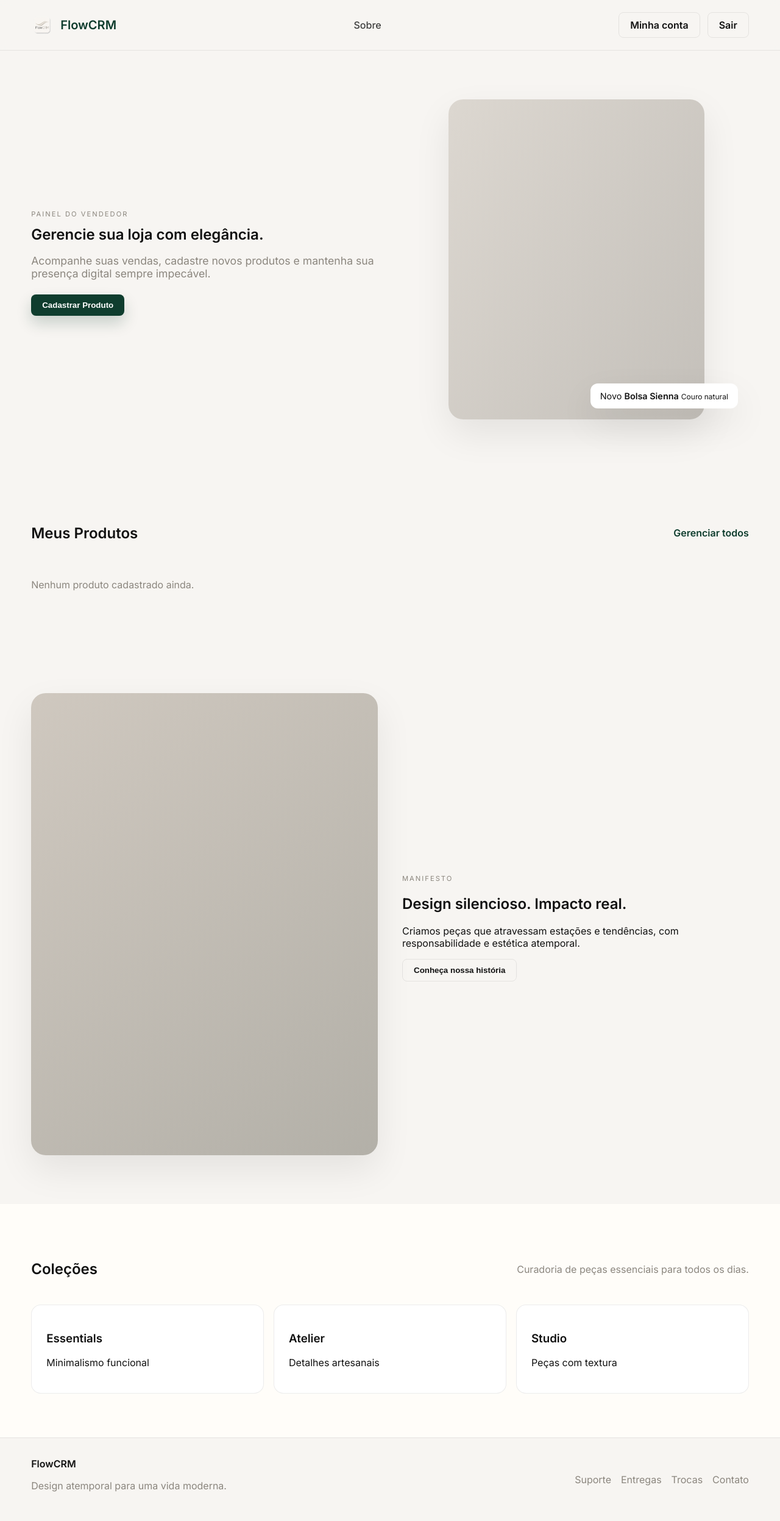
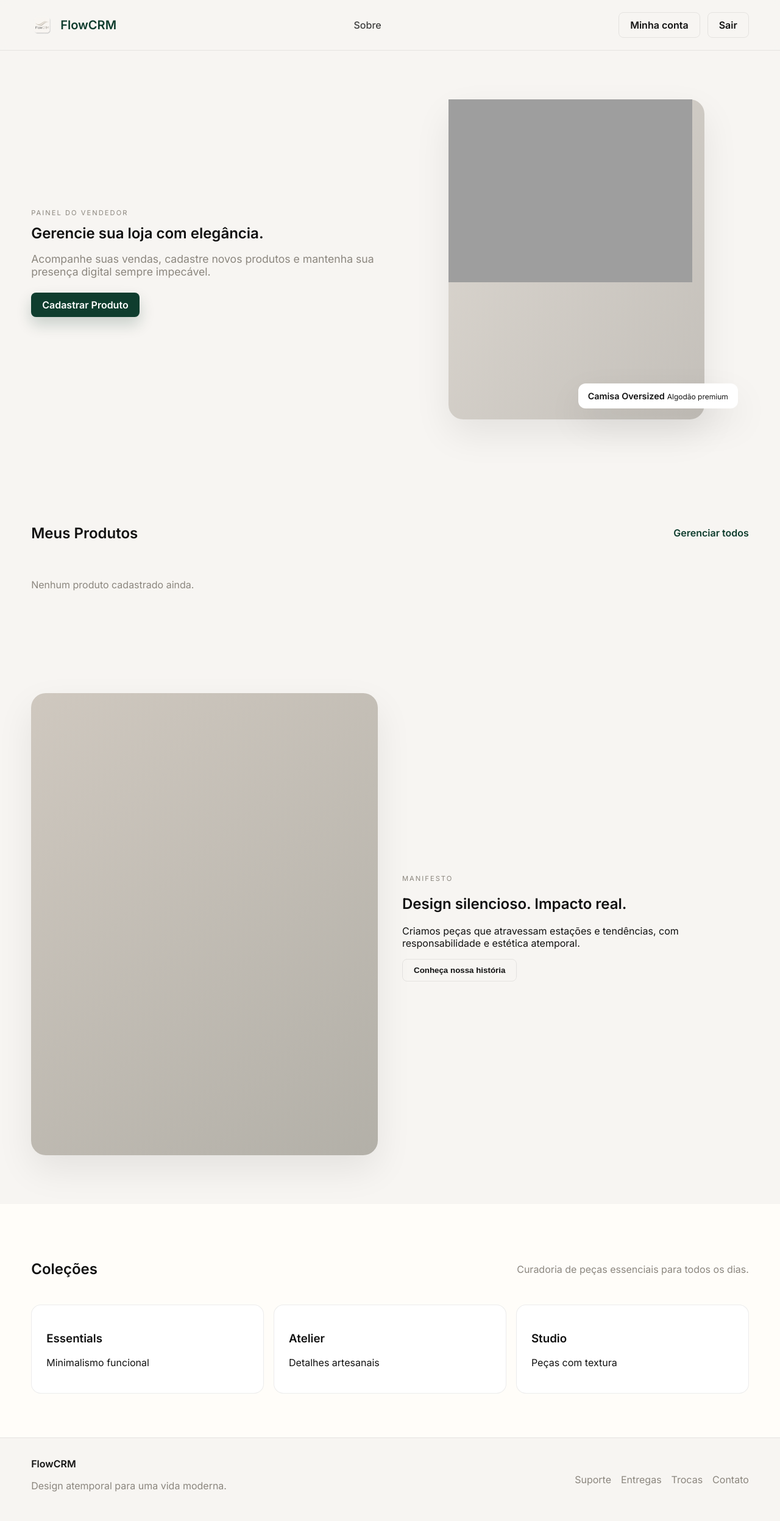
Before and after one commit to gleydson-silv/trilha_backend_nadic, a Django app: template users/templates/store_seller.html in a window 1280 px wide. Shown: the whole page at 61% size. Run offline with Django 5.2, Linux system fonts and the light colour scheme; the template is opened without the code that fills it, so the values that code supplies are empty; grey boxes are pictures that could not be loaded.

Commit message:
Atualiza pagina de store_seller

```diff
--- a/users/templates/store_seller.html
+++ b/users/templates/store_seller.html
@@ -1,4 +1,5 @@
 {% extends "base.html" %}
+{% load static %}
 
 {% block title %}Loja{% endblock %}
 
@@ -13,15 +14,16 @@
           presença digital sempre impecável.
         </p>
         <div class="hero__actions">
-          <button class="btn">Cadastrar Produto</button>
+          <a href="/app/products/create/" class="btn">Cadastrar Produto</a>
         </div>
       </div>
       <div class="hero__media">
-        <div class="hero__image"></div>
+        <div class="hero__image">
+          <img src="{% static 'users/images-removebg-preview.png' %}" alt="Camisa Oversized" class="hero__img-content">
+        </div>
         <div class="hero__card">
-          <span>Novo</span>
-          <strong>Bolsa Sienna</strong>
-          <small>Couro natural</small>
+          <strong>Camisa Oversized</strong>
+          <small>Algodão premium</small>
         </div>
       </div>
     </div>
@@ -31,7 +33,7 @@
     <div class="container">
       <div class="section__head">
         <h2>Meus Produtos</h2>
-        <a href="#" class="link">Gerenciar todos</a>
+        <a href="/app/my-products/" class="link">Gerenciar todos</a>
       </div>
       <div class="grid">
         {% for product in products %}
```
